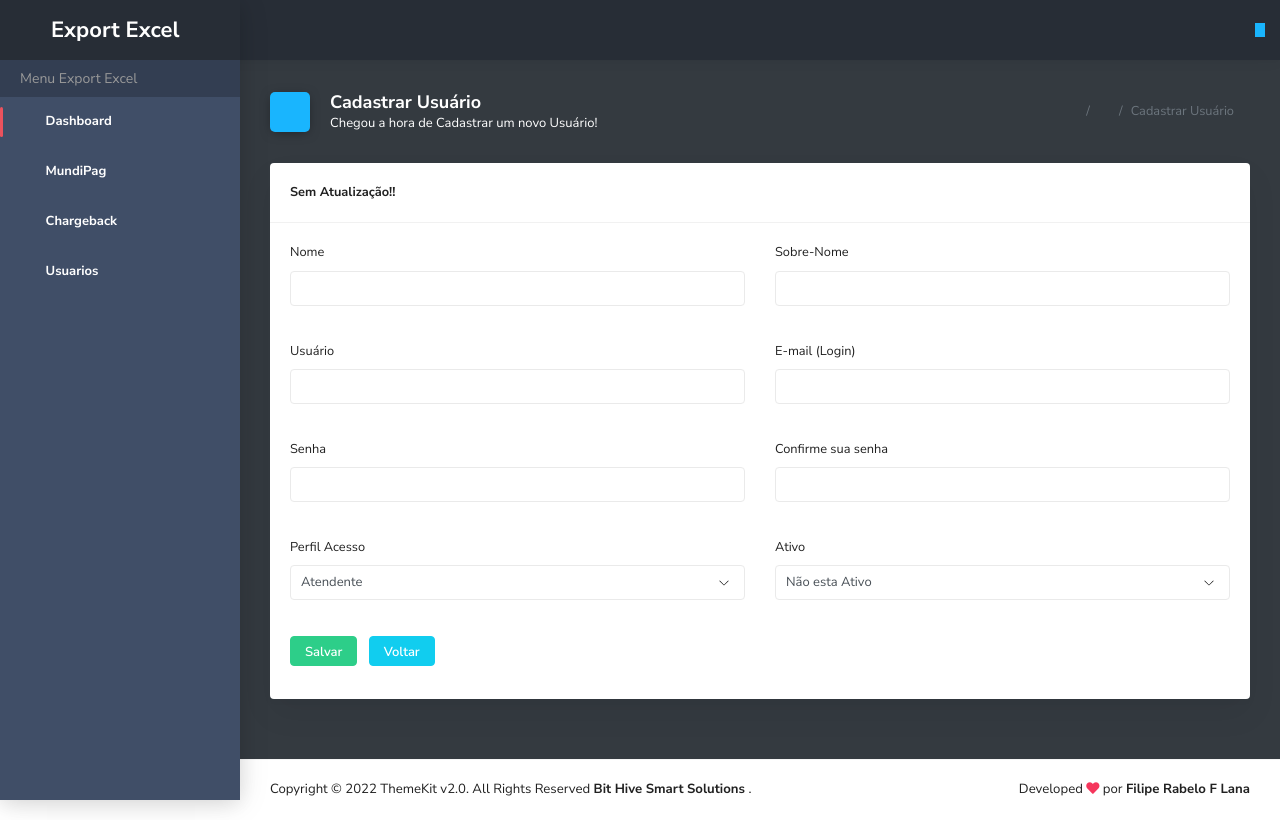
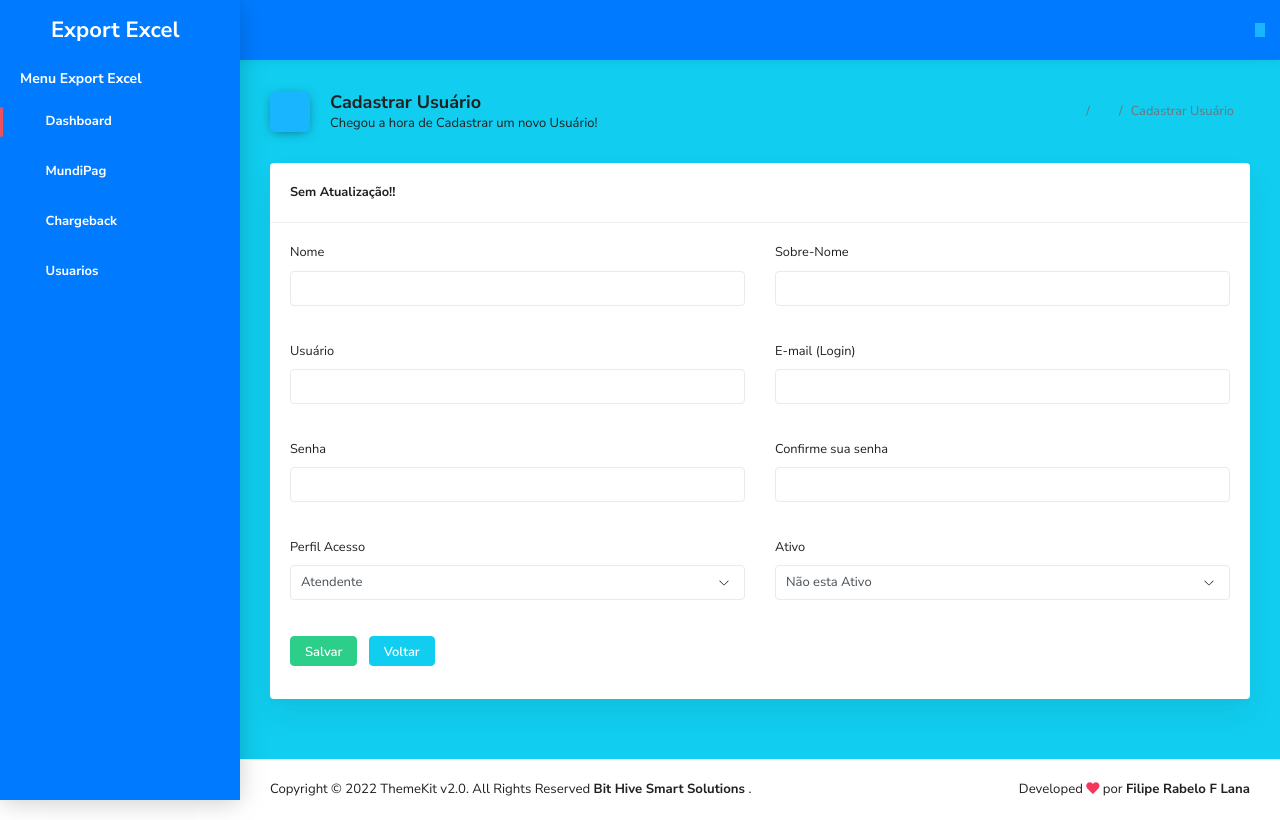
Before and after one commit to FilipeRabelo/Excel_Export, a CodeIgniter app: page /Excel_Export/usuarios/core/ in a window 1280 px wide. Run offline with CodeIgniter, Linux system fonts and the light colour scheme; data that the repository does not hold is empty; some libraries are stand-ins or nearby versions; some web fonts are replaced.

Commit message:
projeto Export Excel atualização 20:30

```diff
--- a/application/controllers/Usuarios.php
+++ b/application/controllers/Usuarios.php
@@ -3,12 +3,6 @@ defined('BASEPATH') or exit('Ação não permitida');
 
 class Usuarios extends CI_Controller
 {
-
-    // public function __construct()
-    // {
-
-    // }
-
 
     public function index() {  //chama o modulo usuario
 
@@ -55,22 +49,38 @@ class Usuarios extends CI_Controller
                                                                                     //valida cada campo...
             $this->form_validation->set_rules('first_name',  'Nome',       'trim|required|min_length[4]|max_length[50]');
             $this->form_validation->set_rules('last_name',   'Sobre-Nome', 'trim|required|min_length[4]|max_length[50]');
-            $this->form_validation->set_rules('username',    'Usuario',    'trim|required|min_length[]|max_length[50]|is_unique[users.username]');  //verifica cada campo no banco para ver se ja existe
+            $this->form_validation->set_rules('username',    'Usuario',    'trim|required|min_length[4]|max_length[50]|is_unique[users.username]');  //verifica cada campo no banco para ver se ja existe
             $this->form_validation->set_rules('email',       'E-Mail',     'trim|valid_email|required|min_length[6]|max_length[50]|is_unique[users.email]');
-            $this->form_validation->set_rules('password',    'Password',   'trim|required|min_length[6]|max_length[50]');
-            $this->form_validation->set_rules('confirmacao', 'Confirma',   'trim|required|min_length[6]|max_length[50]|matches[password]');
+            $this->form_validation->set_rules('password',    'Password',   'trim|required|min_length[6]');
+            $this->form_validation->set_rules('confirmacao', 'Confirma',   'trim|required|min_length[6]|matches[password]');
 
             //SE VALIDOU COMECA A TRABALHAR COM A MONTAGEM DO ARRAY DE DADOS E INSERÇÃO NO BANCO DE DADOS
 
-            if($this->form_validation->run) {// se o form_validation rodou...1
+            if($this->form_validation->run()) {// se o form_validation rodou...1
 
-                exit('Validado');
+                $username        = $this->input->post('username');
+                $password        = $this->input->post('password');
+                $email           = $this->input->post('email');
+                $additional_data = array(
+                'first_name'     => $this->input->post("first_name"),
+                'last_name'      => $this->input->post('last_name'),
+                'active'         => $this->input->post('active'),
+                );
+                $group           = array($this->input->post('perfil'));
+
+                if($this->ion_auth->register($username, $password, $email, $additional_data, $group)){
+                    $this->session->set_flashdata('sucesso', 'Dados salvos com seucesso');
+                }else{
+                    $this->session->set_flashdata('error', 'Erro ao salvar os dados.!!');
+                }
+
+                redirect($this->router->fetch_class());
+
             }else{
 
                 // ERRO DE VALIDAÇÂO
 
                 $data = array(
-
                     'titulo'         => 'Cadastrar Usuário',
                     'sub_titulo'     => 'Chegou a hora de Cadastrar um novo Usuário!',
                 );
@@ -128,7 +138,6 @@ class Usuarios extends CI_Controller
                         $this->input->post()
                     );
 
-
                     $password = $this->input->post('password');
 
                     if (!$password) { //se nao passar o password nao atualiza a senha // usuario nao quer atualiazar a senha
@@ -169,9 +178,6 @@ class Usuarios extends CI_Controller
                     redirect($this->router->fetch_class());  //Mandando msg para o index(view)
 
                 } else {
-
-
-
 
                     // ERRO DE VALIDAÇÂO
 
--- a/application/models/Ion_auth_model.php
+++ b/application/models/Ion_auth_model.php
@@ -849,7 +849,7 @@ class Ion_auth_model extends CI_Model
 			'email' => $email,
 			'ip_address' => $ip_address,
 			'created_on' => time(),
-			'active' => ($manual_activation === FALSE ? 1 : 0)
+			//'active' => ($manual_activation === FALSE ? 1 : 0)
 		];
 
 		// filter out any data passed that doesnt have a matching column in the users table
@@ -916,6 +916,10 @@ class Ion_auth_model extends CI_Model
 		}else{
             return $query = array('');
         }
+
+        // echo "<pre>";
+        // print_r($);
+        // exit();
     }
 
 		// Hash something anyway, just to take up time
--- a/application/views/chargeback/index.php
+++ b/application/views/chargeback/index.php
@@ -4,7 +4,7 @@
 
   <?php $this->load->view('layout/sidebar'); ?>
 
-  <div class="main-content bg-dark">
+  <div class="main-content">
     <div class="container-fluid">
 
       <div class="page-header">
@@ -13,8 +13,8 @@
             <div class="page-header-title">
               <i class="ik ik-layers bg-blue"></i>
               <div class="d-inline">
-                <h5 style="color: white;"><?= $titulo; ?></h5>
-                <span style="color: white;"><?= $sub_titulo ?></span>
+                <h5><?= $titulo; ?></h5>
+                <span><?= $sub_titulo ?></span>
               </div>
             </div>
           </div>
--- a/application/views/home/index.php
+++ b/application/views/home/index.php
@@ -4,7 +4,7 @@
 
     <?php $this->load->view('layout/sidebar'); ?>
 
-    <div class="main-content bg-dark">
+    <div class="main-content">
         <div class="container-fluid">
 
             <div class="page-header">
@@ -13,8 +13,8 @@
                         <div class="page-header-title">
                             <i class="ik ik-bar-chart-2 bg-blue"></i>
                             <div class="d-inline">
-                                <h5 style="color: white;"><?= $titulo; ?></h5>
-                                <span style="color: white;"><?= $sub_titulo ?></span>
+                                <h5 ><?= $titulo; ?></h5>
+                                <span><?= $sub_titulo ?></span>
                             </div>
                         </div>
                     </div>
--- a/application/views/layout/navbar.php
+++ b/application/views/layout/navbar.php
@@ -1,4 +1,4 @@
-<header class="header-top" header-theme="dark">
+<header class="header-top" header-theme="blue">
   <div class="container-fluid">
     <div class="d-flex justify-content-between">
 
--- a/application/views/layout/sidebar.php
+++ b/application/views/layout/sidebar.php
@@ -1,25 +1,25 @@
 <div class="app-sidebar colored">
 
-  <div class="sidebar-header">
+    <div class="sidebar-header bg-primary">
         <a class="header-brand" href="<?= base_url('/'); ?>">
             <div class="logo-img">
                 <i class="ik ik-folder"></i>
                 <!-- <img src=" src/img/brand-white.svg" class="header-brand-img" alt="lavalite"> -->
             </div>
-      <span class="text">Export Excel</span>
+            <span class="text ">Export Excel</span>
         </a>
         <button type="button" class="nav-toggle"><i data-toggle="expanded" class="ik ik-toggle-right toggle-icon"></i></button>
         <button id="sidebarClose" class="nav-close"><i class="ik ik-x"></i></button>
     </div>
 
-  <div class="sidebar-content">
+    <div class="sidebar-content bg-primary">
         <div class="nav-container">
 
             <nav id="main-menu-navigation" class="navigation-main">
 
-        <div class="nav-lavel">Menu Export Excel</div>
+                <div class="nav-lavel bg-primary text-white font-weight-bold ">Menu Export Excel</div>
 
-        <div class="nav-item active">
+                <div class=" nav-item active">
                     <a href="<?= base_url('/home'); ?>"><i class="ik ik-bar-chart-2"></i><span>Dashboard</span></a>
                 </div>
 
--- a/application/views/login/index.php
+++ b/application/views/login/index.php
@@ -29,6 +29,7 @@
                         </div>
 
                      <?php endif; ?>
+
                     <p class="text-center text-primary font-weight-bold">Feliz em vê-lo novamente!!</p>
 
                     <form name="form_auth" method="POST" action="<?= base_url('login/auth') ?>">
--- a/application/views/mundipag/index.php
+++ b/application/views/mundipag/index.php
@@ -4,7 +4,7 @@
 
   <?php $this->load->view('layout/sidebar'); ?>
 
-  <div class="main-content bg-dark">
+  <div class="main-content">
     <div class="container-fluid">
 
       <div class="page-header">
@@ -13,8 +13,8 @@
             <div class="page-header-title">
               <i class="ik ik-menu bg-blue"></i>
               <div class="d-inline">
-                <h5 style="color: white;"><?= $titulo; ?></h5>
-                <span style="color: white;"><?= $sub_titulo ?></span>
+                <h5 ><?= $titulo; ?></h5>
+                <span><?= $sub_titulo ?></span>
               </div>
             </div>
           </div>
--- a/application/views/usuarios/core.php
+++ b/application/views/usuarios/core.php
@@ -4,20 +4,22 @@
 
     <?php $this->load->view('layout/sidebar'); ?>
 
-  <div class="main-content bg-dark">
+    <div class="main-content bg-info">
         <div class="container-fluid">
 
             <div class="page-header">
                 <div class="row align-items-end">
+
                     <div class="col-lg-8">
                         <div class="page-header-title">
-              <i class="ik ik-user bg-blue"></i>
+                            <a href="<?= base_url($this->router->fetch_class()); ?>"><i class="ik ik-user bg-blue"></i></a>
                             <div class="d-inline">
-                <h5 style="color: white;"><?= $titulo; ?></h5>
-                <span style="color: white;"><?= $sub_titulo ?></span>
+                                <h5><?= $titulo; ?></h5>
+                                <span><?= $sub_titulo ?></span>
                             </div>
                         </div>
                     </div>
+
                     <div class="col-lg-4">
                         <nav class="breadcrumb-container" aria-label="breadcrumb">
                             <ol class="breadcrumb">
@@ -31,6 +33,7 @@
                             </ol>
                         </nav>
                     </div>
+
                 </div>
             </div>
 
@@ -38,18 +41,15 @@
                 <div class="col-md-12">
                     <div class="card">
                         <div class="card-header font-weight-bold"><?php echo (isset($users) ? 'Data da ultima alteração: &nbsp;' . formata_data_banco_com_hora($users->data_ultima_atualizacao) : 'Sem Atualização!!'); ?></div>
-            <!-- <div class="card-header ">
-              <a href="<?= base_url('usuarios/core/'); ?>" title="Novo cadastro <?= $this->router->fetch_class(); ?>" data-toggle="tooltip" data-placement="bottom" class="btn btn-success ">+ &nbsp; Novo</a>
-            </div> -->
+
                         <div class="card-body">
-
 
                             <form class="forms-sample" name="form_core" method="POST">
 
                                 <div class="form-group row">
 
                                     <div class="col-md-6 mb-20">
-                    <label>Nome</label>
+                                        <label>Nome</label>         <!--SE O USUARIO TIVER SETADO SIGNIFICA Q ESTAMOS EDITANDO, SE NAO TIVER SETADO SIGNIFICA Q ESTAMOS CADASTRANDO -->
                                         <input type="text" class="form-control" name="first_name" value="<?php echo (isset($user) ? $user->first_name : set_value('first_name')); ?>">
                                         <?php echo form_error('first_name', '<div class="text-danger">', '</div>'); ?>
                                     </div>
@@ -155,7 +155,7 @@
         </div>
     </div>
 
-  <!-- <?php if ($message = $this->session->flashdata('error')) : ?>
+    <?php if ($message = $this->session->flashdata('error')) : ?>
 
         <div class="row">
         <div class="col-md-12">
@@ -168,7 +168,7 @@
         </div>
         </div>
 
-  <?php endif; ?> -->
+    <?php endif; ?>
 
     <footer class="footer">
         <div class="w-100 clearfix">
```
Also changed, not shown: application/views/usuarios/index.php (+16 -13 lines). Lines whose indentation alone changed are shown as unchanged.
